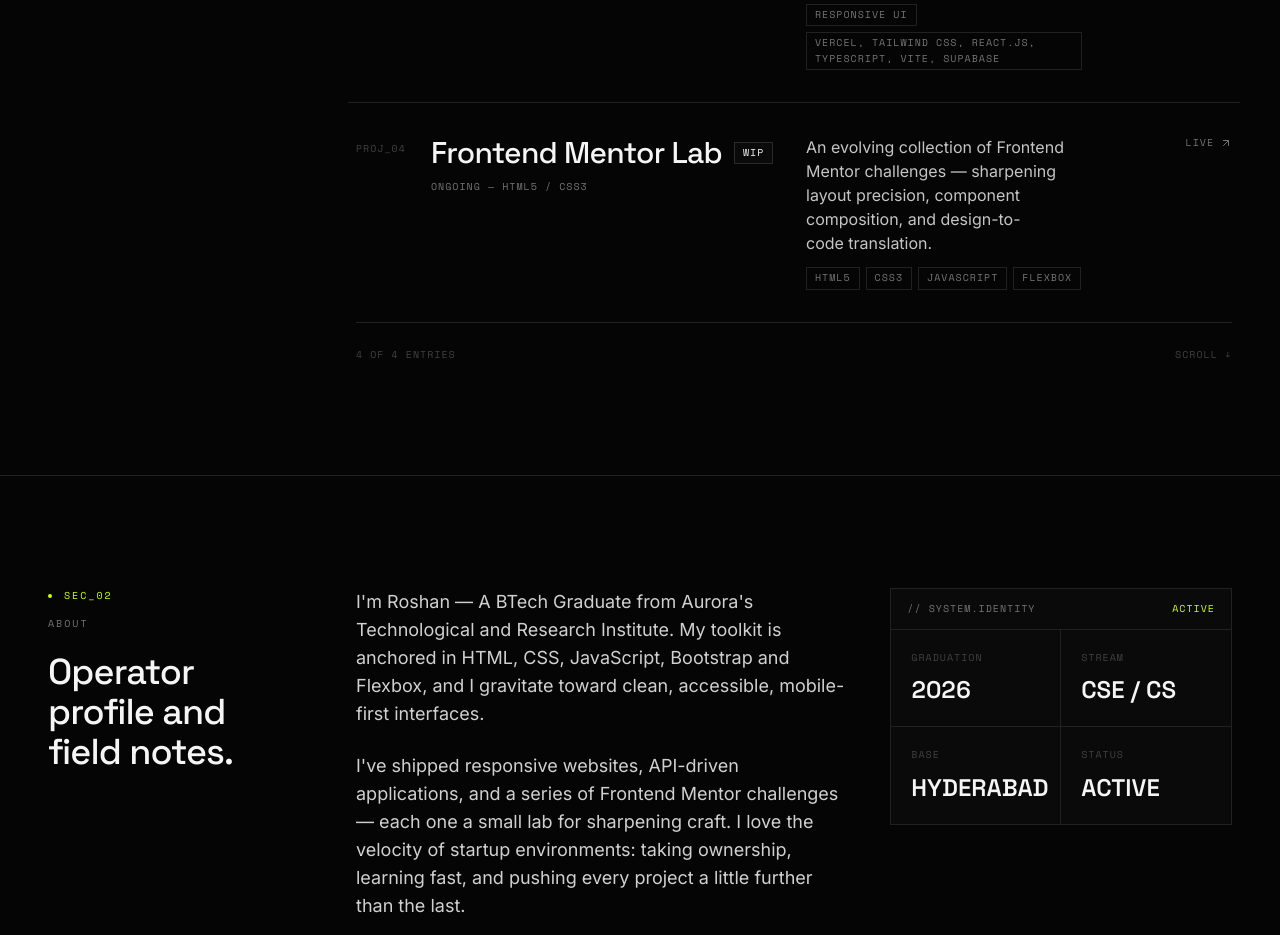
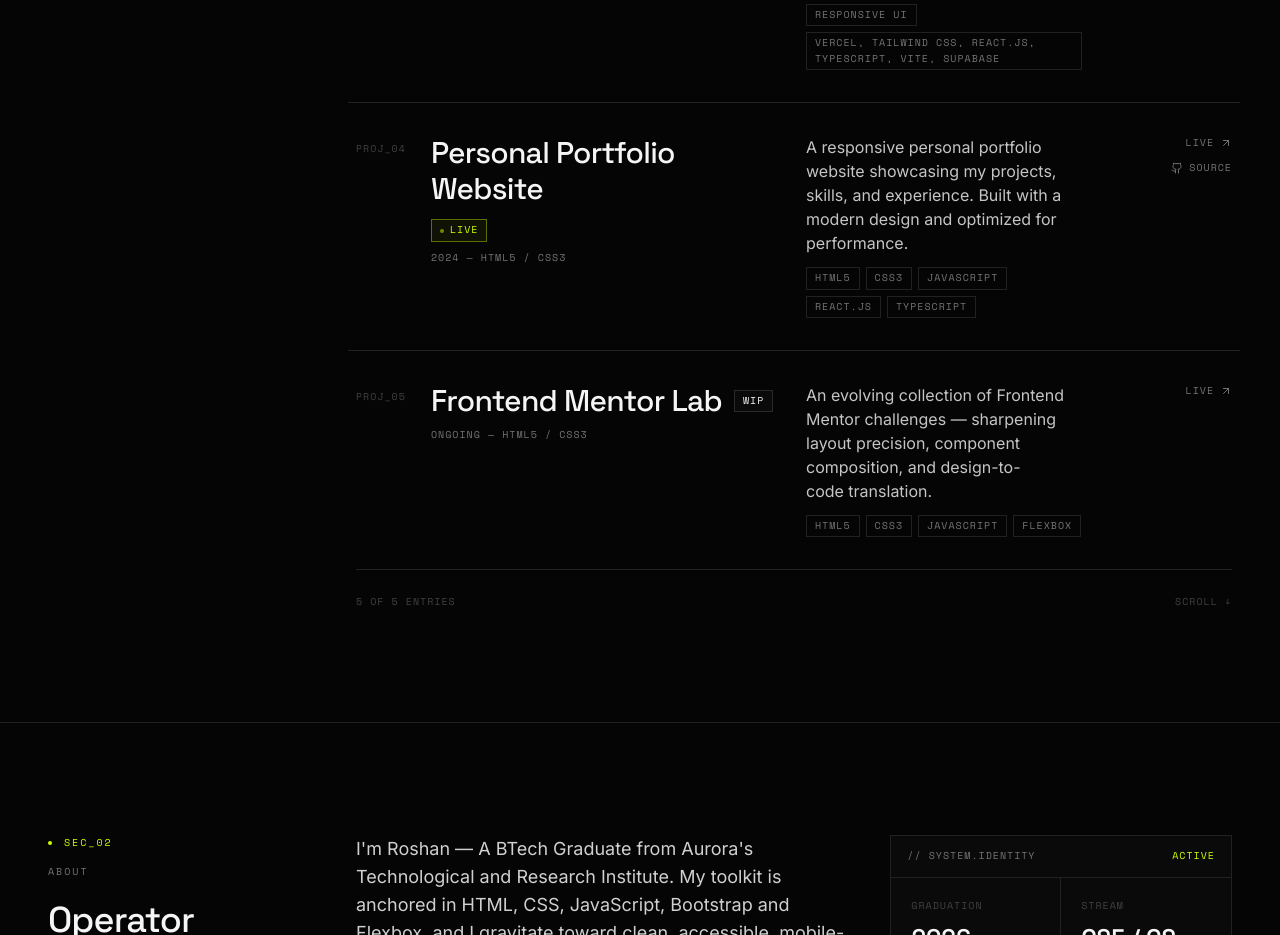
Before and after one commit to Roshan-Merugu/Personal-Portfolio, a React (Vite) app: page / in a window 1280 px wide. Shown: the part 1622-2557 px from the top of the page. Built offline with nearby package versions, Linux system fonts and the light colour scheme; the HTML template or start-up script is replaced by a standard one.

Commit message:
Add new project to portfolio

```diff
--- a/src/data/portfolio.ts
+++ b/src/data/portfolio.ts
@@ -85,6 +85,18 @@ export const projects: Project[] = [
   {
     id: "04",
     index: "PROJ_04",
+    title: "Personal Portfolio Website",
+    year: "2024",
+    description:
+      "A responsive personal portfolio website showcasing my projects, skills, and experience. Built with a modern design and optimized for performance.",
+    stack: ["HTML5", "CSS3", "JavaScript", "React.js", "TypeScript"],
+    demo: "https://personal-portfolio-phi-liart-75.vercel.app/",
+    github: "https://github.com/Roshan-Merugu/Personal-Portfolio",
+    status: "LIVE",
+  },
+  {
+    id: "05",
+    index: "PROJ_05",
     title: "Frontend Mentor Lab",
     year: "Ongoing",
     description:
```
